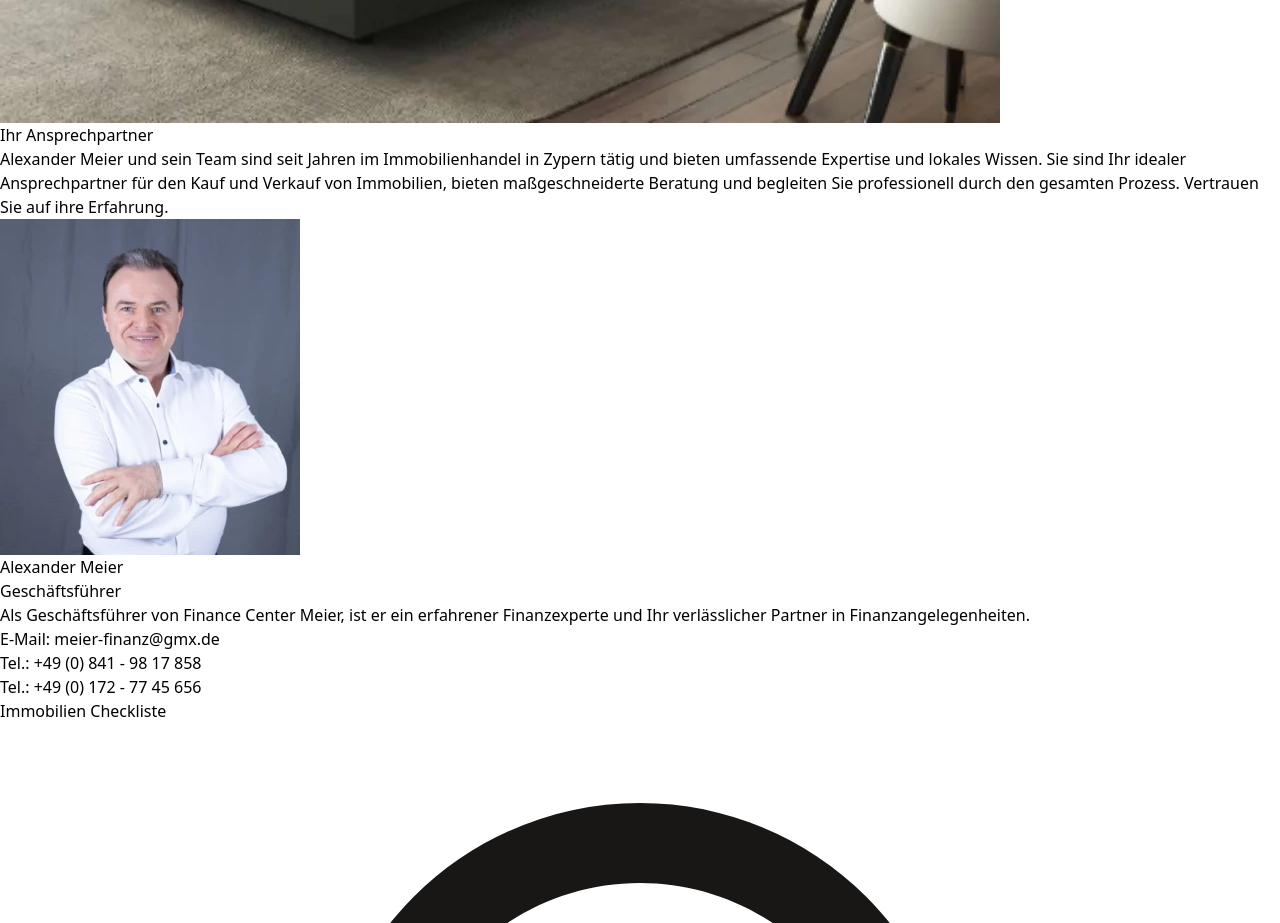
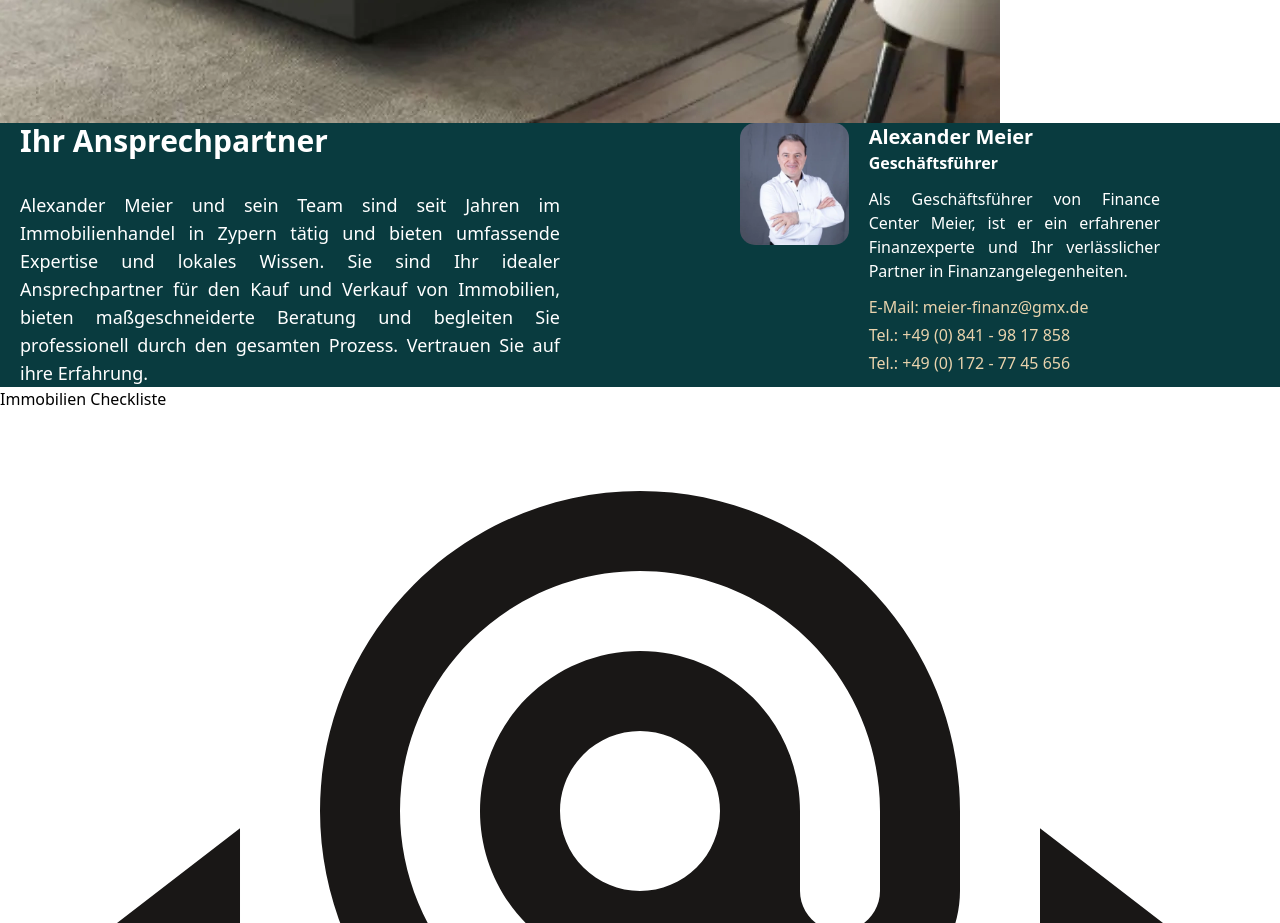
Before and after one commit to thisbeilithyor/financecm, a React (Vite) app in the folder frontendVite/: page / in a window 1280 px wide. Shown: the part 4040-4963 px from the top of the page. Built offline with nearby package versions, Linux system fonts and the light colour scheme; no server answers.

Commit message:
Tailwindcss for Ansprechpartner component

```diff
--- a/frontendVite/src/nonadmin/components/Ansprechpartner.jsx
+++ b/frontendVite/src/nonadmin/components/Ansprechpartner.jsx
@@ -1,27 +1,27 @@
 const Ansprechpartner = () => {
     return (
         <>
-            <div className="containerAP">
-                <div className="description">
-                <h2>Ihr Ansprechpartner</h2>
-                <p>Alexander Meier und sein Team sind seit Jahren im Immobilienhandel in Zypern
+            <div className="bg-[#093B3F] lg:flex">
+                <div className="flex flex-col pr-20 pl-5 lg:w-[50vw]">
+                <h2 className="text-white text-3xl font-bold mb-8">Ihr Ansprechpartner</h2>
+                <p className="text-white text-lg text-justify">Alexander Meier und sein Team sind seit Jahren im Immobilienhandel in Zypern
                     tätig und bieten umfassende Expertise und lokales Wissen. Sie sind Ihr idealer
                     Ansprechpartner für den Kauf und Verkauf von Immobilien, bieten maßgeschneiderte
                     Beratung und begleiten Sie professionell durch den gesamten Prozess. Vertrauen Sie auf ihre Erfahrung.</p>
                 </div>
-                <div className="profile">
-                    <div className="imageContainer">
-                        <img className="image" src='/geschaeftsfuehrer.webp'></img>
+                <div className="flex lg:w-[50vw] pl-25 pr-30">
+                    <div className="mr-5">
+                        <img className="rounded-[15px] sm:w-md md:w-sm lg:w-sm" src='/geschaeftsfuehrer.webp'></img>
                     </div>
-                    <div className="textContent">
-                        <h3>Alexander Meier</h3>
-                        <span>Geschäftsführer</span>
-                        <p>Als Geschäftsführer von Finance Center Meier,
+                    <div className="text-white">
+                        <h3 className="text-xl font-bold">Alexander Meier</h3>
+                        <span className="text-md font-bold">Geschäftsführer</span>
+                        <p className="text-md mt-3 text-justify">Als Geschäftsführer von Finance Center Meier,
                             ist er ein erfahrener Finanzexperte und Ihr verlässlicher
                             Partner in Finanzangelegenheiten.</p>
-                        <p>E-Mail: meier-finanz@gmx.de</p>
-                        <p>Tel.: +49 (0) 841 - 98 17 858</p>
-                        <p>Tel.: +49 (0) 172 - 77 45 656</p>
+                        <p className="text-md text-[#E9D3AD] mt-3">E-Mail: meier-finanz@gmx.de</p>
+                        <p className="text-md text-[#E9D3AD] mt-1">Tel.: +49 (0) 841 - 98 17 858</p>
+                        <p className="text-md text-[#E9D3AD] mt-1">Tel.: +49 (0) 172 - 77 45 656</p>
                     </div>
                 </div>
             </div>
```
